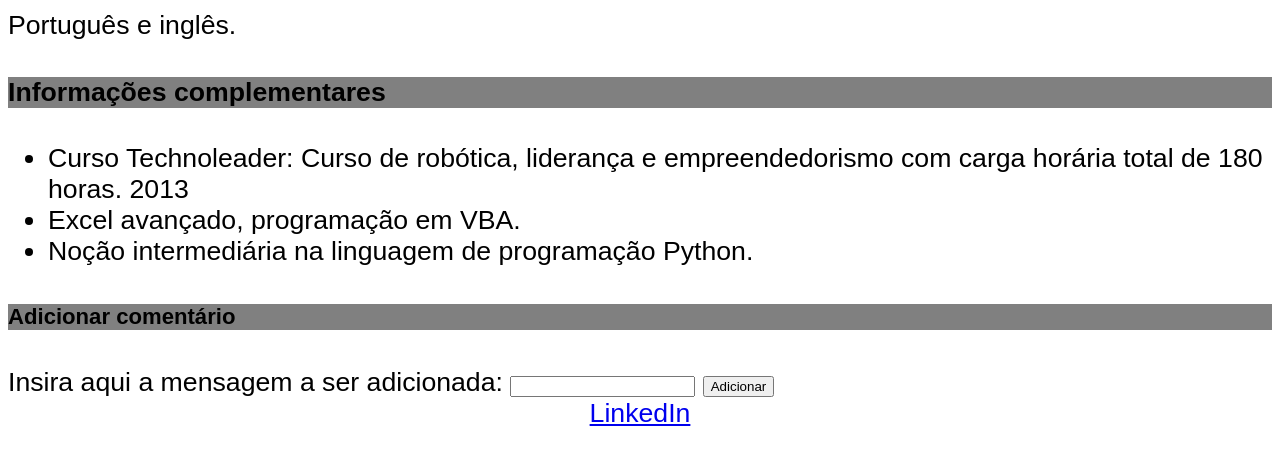
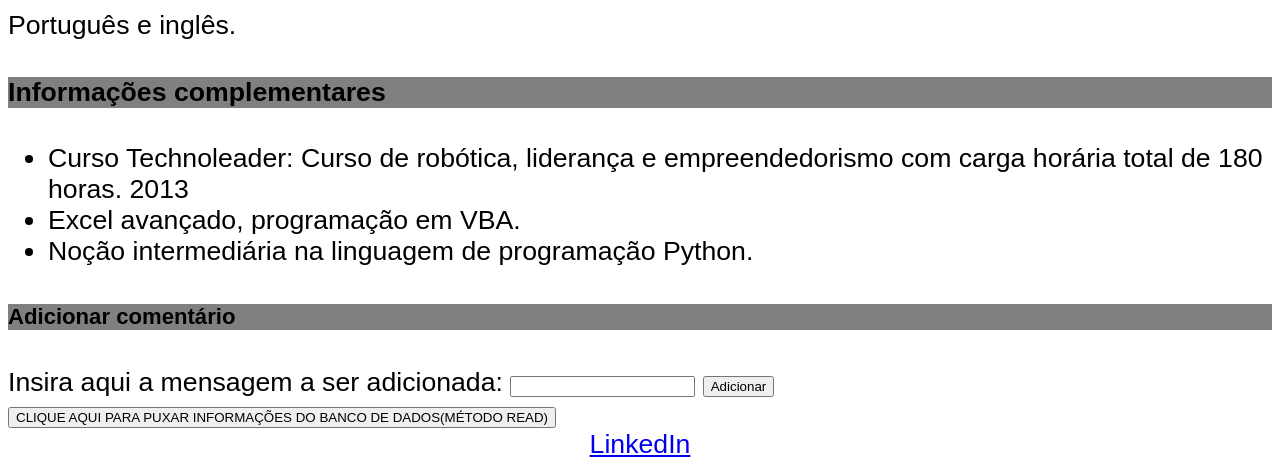
Before and after one commit to brunomleao/meugit, a website: page SEMANA_06/03_AUT_EST_ENTREGA/public/index.html in a window 1280 px wide. Shown: the part 696-1164 px from the top of the page. Before the commit the page ends 1133 px from the top, so only its background shows below. Drawn offline with Linux system fonts and the light colour scheme.

Commit message:
Att botao banco de dados

```diff
--- a/SEMANA_06/03_AUT_EST_ENTREGA/public/index.html
+++ b/SEMANA_06/03_AUT_EST_ENTREGA/public/index.html
@@ -71,6 +71,11 @@
     <input type="button" value="Adicionar" onclick="adicionar()">
     <br>
     <div id="mensagem"></div>
+    <form>
+        <a href="http://localhost:3000/informacao">
+            <input type="button" value="CLIQUE AQUI PARA PUXAR INFORMAÇÕES DO BANCO DE DADOS(MÉTODO READ)">
+        </a>
+    </form>
     <footer>
         <a href="https://www.linkedin.com/in/bruno-le%C3%A3o-40061a231/" target="_blank">LinkedIn</a>
     </footer>
```
